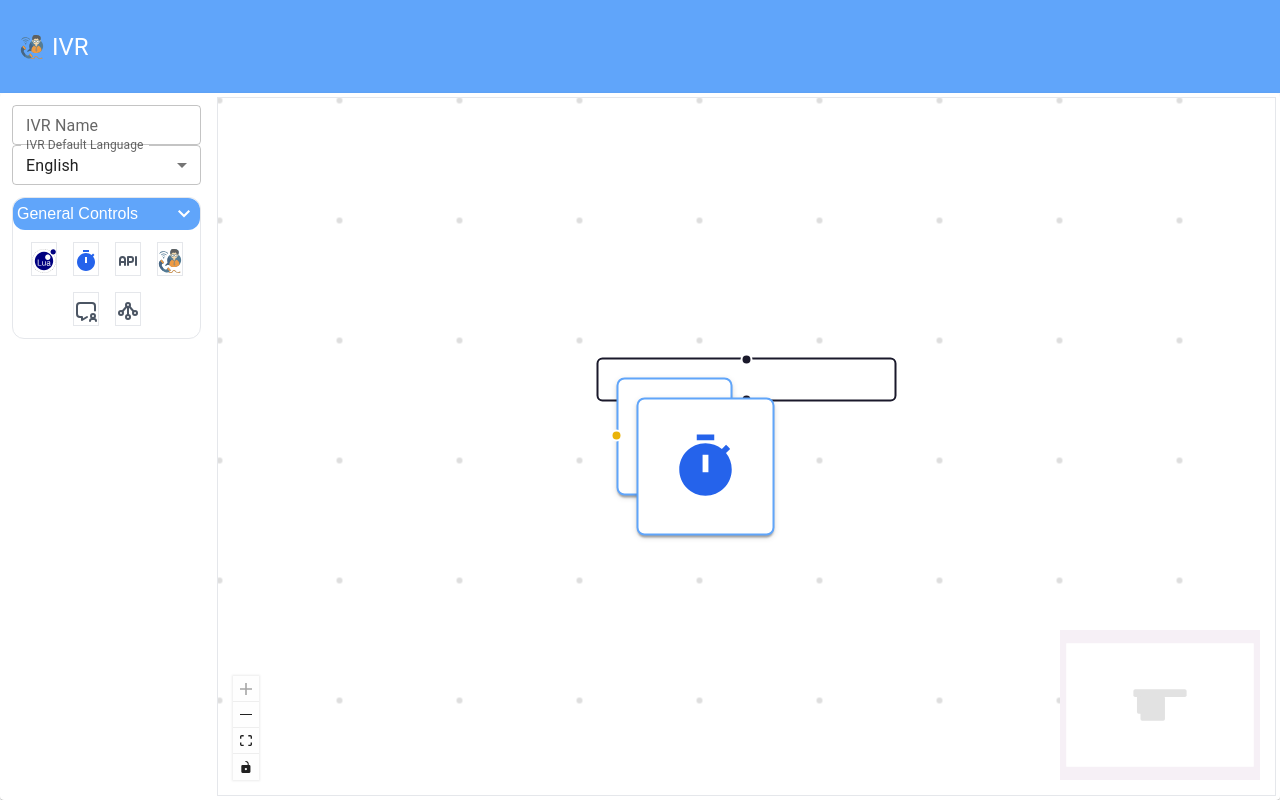
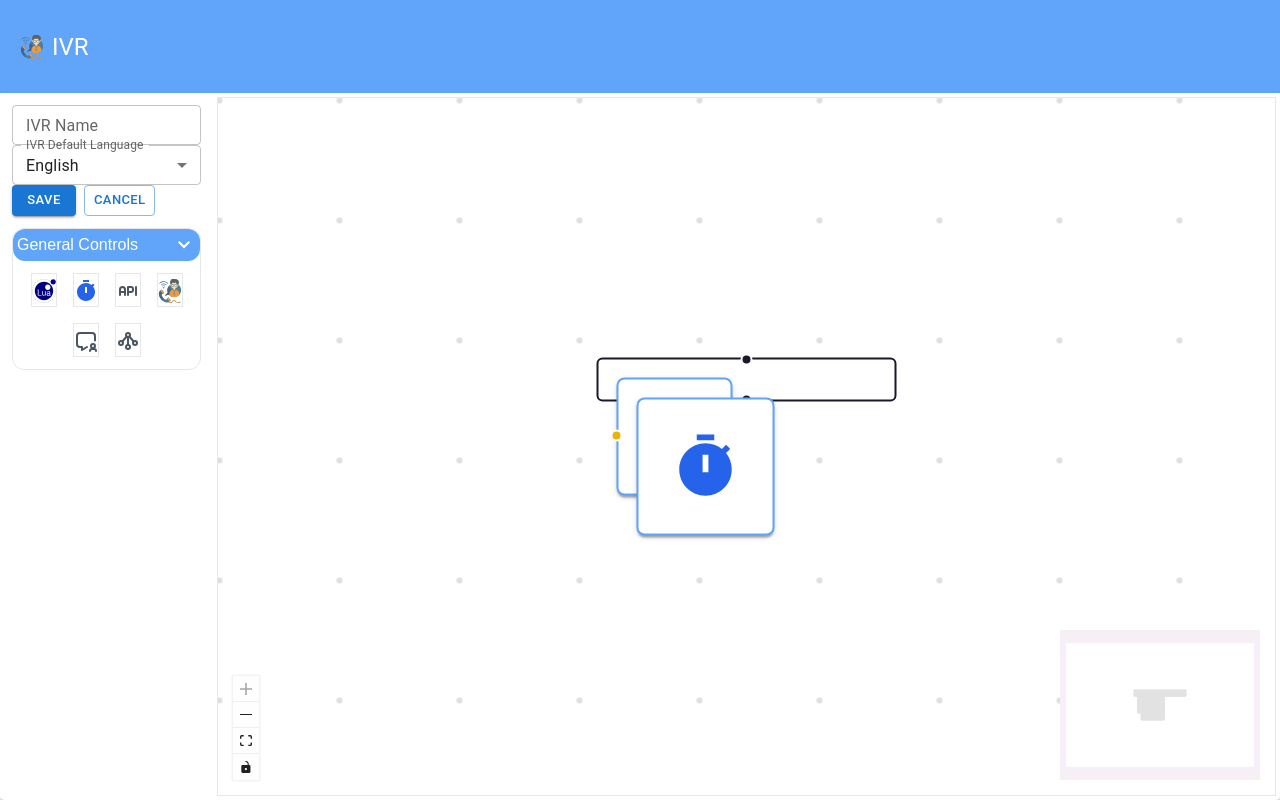
Before and after one commit to AKDODIYA8214/IVR-FrontEnd, a Next.js app: page / in a window 1280 px wide. Built offline with nearby package versions, Linux system fonts and the light colour scheme.

Commit message:
save cancle button added

```diff
--- /dev/null
+++ b/src/model/PropertiesDrawer.tsx
@@ -0,0 +1,5 @@
+import React from "react";
+
+export default function PropertiesDrawer() {
+  return <div>PropertiesDrawer</div>;
+}
--- a/src/views/IVR/componets/CustomPanel.tsx
+++ b/src/views/IVR/componets/CustomPanel.tsx
@@ -1,6 +1,6 @@
 import React, { useState } from "react";
 import PerfectScrollbar from "react-perfect-scrollbar";
-import { TextField, SvgIcon, Tooltip, FormControl, InputLabel, Select, MenuItem } from "@mui/material";
+import { TextField, SvgIcon, Tooltip, FormControl, InputLabel, Select, MenuItem, Button } from "@mui/material";
 import { GenralControlData } from "@/views/IVR/configs/ControllerNodeData";
 import { useIVRContext } from "@/views/IVRContext";
 import { IVRActionType } from "@/types/IVRContextType";
@@ -52,6 +52,14 @@ function CustomPanel() {
                 })}
               </Select>
             </FormControl>
+            <div className="flex justify-start items-center w-full gap-2">
+              <Button variant="contained" color="primary" size="small">
+                Save
+              </Button>
+              <Button variant="outlined" color="primary" size="small">
+                cancel
+              </Button>
+            </div>
 
             {!isAskQuestionOpen && (
               <>
```
